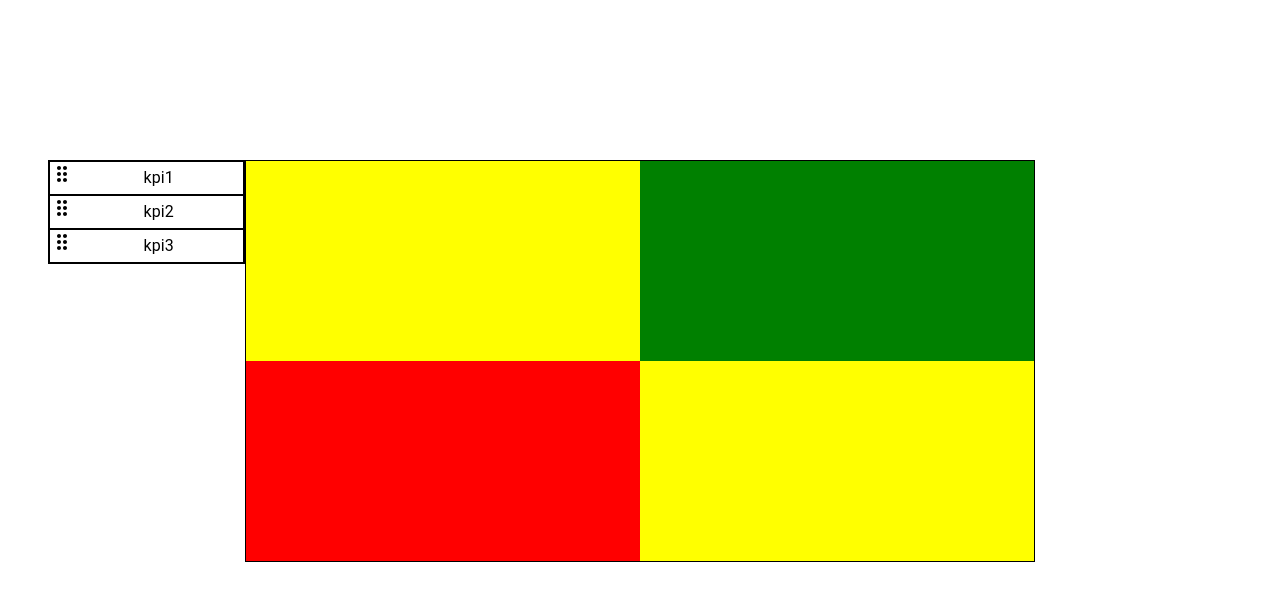
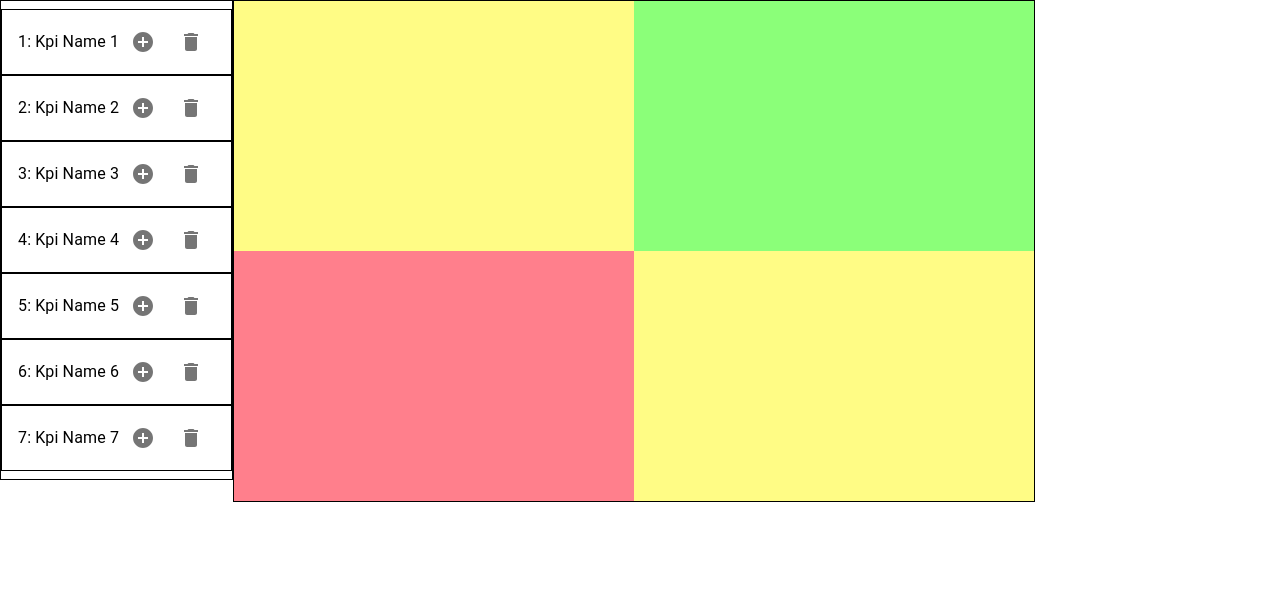
Before and after one commit to Haukain/ddbl-web-app, a React (Create React App) app in the folder source/client/: page /shortListing in a window 1280 px wide. Shown: the top 600 px of the page. Built offline with nearby package versions, Linux system fonts and the light colour scheme.

Commit message:
Better implementation

```diff
--- a/source/client/src/components/ShortListing.js
+++ b/source/client/src/components/ShortListing.js
@@ -1,13 +1,9 @@
 import React from 'react';
 import { makeStyles } from '@material-ui/core/styles';
-import Container from '@material-ui/core/Container';
 import ShortListingBoard from './ShortListingBoard'
 
 const useStyles = makeStyles(theme => ({
-  root : {
-  },
-  test : {
-    margin : theme.spacing(20,0,20,0),
+  board : {
   }
 }));
 
@@ -15,10 +11,10 @@ export default function ShortListing(props) {
   const classes = useStyles();
 
   return (
-    <Container className={classes.root}>
-      <div className={classes.test}>
+    <div>
+      <div className={classes.board}>
         <ShortListingBoard/>
       </div>
-    </Container>
+    </div>
   );
 }
--- a/source/client/src/components/ShortListingBoard.js
+++ b/source/client/src/components/ShortListingBoard.js
@@ -1,27 +1,11 @@
 import React from 'react';
-import update from 'immutability-helper';
 import { withStyles } from '@material-ui/styles';
-import List from '@material-ui/core/List';
-import ListItemText from '@material-ui/core/ListItemText';
-import Draggable from 'react-draggable';
-import { Container, Grid } from '@material-ui/core';
-import DragIndicator from '@material-ui/icons/DragIndicator';
 import ShortListingBoardTarget from './ShortListingBoardTarget';
+import ShortListingBoardList from './ShortListingBoardList';
+import { Grid } from '@material-ui/core';
+import update from 'immutability-helper'
 
 const styles = theme => ({
-    list: {
-      padding :0,
-      border : '1px black solid'
-    },
-    element: {
-      display: 'flex',
-      textAlign: 'center',
-      border : '1px black solid',
-      backgroundColor : 'white',
-    },
-    target: {
-      height : '100%'
-    }
   });
 
 class ShortListingBoard extends React.Component {
@@ -30,73 +14,94 @@ class ShortListingBoard extends React.Component {
     super(props);
 
     this.state = {
-        body : null,
-        elements :
+        kpis :
           [
-            {name:"kpi1",position:{x:0,y:0}},
-            {name:"kpi2",position:{x:0,y:0}},
-            {name:"kpi3",position:{x:0,y:0}}
+            {
+              name : "Kpi Name 1",
+              hidden : true,
+              hovered : false,
+              position : {x: 0, y:0}
+            },
+            {
+              name : "Kpi Name 2",
+              hidden : true,
+              hovered : false,
+              position : {x: 0, y:0}
+            },
+            {
+              name : "Kpi Name 3",
+              hidden : true,
+              hovered : false,
+              position : {x: 0, y:0}
+            },
+            {
+              name : "Kpi Name 4",
+              hidden : true,
+              hovered : false,
+              position : {x: 0, y:0}
+            },
+            {
+              name : "Kpi Name 5",
+              hidden : true,
+              hovered : false,
+              position : {x: 0, y:0}
+            },
+            {
+              name : "Kpi Name 6",
+              hidden : true,
+              hovered : false,
+              position : {x: 0, y:0}
+            },
+            {
+              name : "Kpi Name 7",
+              hidden : true,
+              hovered : false,
+              position : {x: 0, y:0}
+            }
           ]
     }
 
-    this.listRef = React.createRef();
-    this.targetRef = React.createRef();
+    this.positionHandler = this.positionHandler.bind(this)
+    this.addHandler = this.addHandler.bind(this)
+    this.deleteHandler = this.deleteHandler.bind(this)
+    this.hoverHandler = this.hoverHandler.bind(this)
   }
 
-  onDragHandler = (e, position,id) => {
-    const {x, y} = position;
-    this.setState({elements : update(this.state.elements, {[id]: {position: {$set: {x,y}}}})});
-  };
+  positionHandler(id,ui) {
+    let {x, y} = this.state.kpis[id].position;
+    this.setState({kpis : update(this.state.kpis, {[id]: {position: {$set: {x:(x + ui.deltaX),y:(y + ui.deltaY)}}}})});
+    //console.log(this.state.kpis[id].position)
+  }
 
-  onStopHandler = (id) => {
-    const list = this.listRef.current;
-    console.log(this.targetRef.current)
-    const target = this.targetRef.current;
-    let elementOffset = ((list.offsetTop+list.offsetHeight)/this.state.elements.length) * id
-    const tartgetLeftCondition = (this.state.elements[id].position.x + list.offsetLeft)<target.offsetLeft
-    const targetRightCondition = (this.state.elements[id].position.x + list.offsetLeft)>(target.offsetLeft + target.offsetWidth)
-    const tartgetTopCondition = (this.state.elements[id].position.y + list.offsetTop + elementOffset)<target.offsetTop
-    const targetBottomCondition = (this.state.elements[id].position.y + list.offsetTop + elementOffset)>(target.offsetTop + target.offsetHeight)
-    if( (tartgetLeftCondition || targetRightCondition) || (tartgetTopCondition || targetBottomCondition)) {
-      this.setState({elements : update(this.state.elements, {[id]: {position: {$set: {x:0,y:0}}}})});
-    }
-  };
+  addHandler(id) {
+    this.setState({kpis : update(this.state.kpis, {[id]: {hidden: {$set: false}}})});
+  }
 
-  generateListElements() {
-    const { classes } = this.props;
+  deleteHandler(id) {
+    this.setState({kpis : update(this.state.kpis, {[id]: {hidden: {$set: true}}})});
+  }
 
-    let elementList = []
-    for(let [i,e] of this.state.elements.entries()) {
-      elementList.push(
-        <Draggable position={e.position} onDrag={(e,p) => this.onDragHandler(e,p,i)} onStop={(e,p) => this.onStopHandler(i)}>
-            <div className={classes.element}>
-                <DragIndicator></DragIndicator>
-                <ListItemText primary={e.name}/>
-            </div>
-        </Draggable>
-      )
-    }
-    return elementList
+  hoverHandler(id,hover) {
+    this.setState({kpis : update(this.state.kpis, {[id]: {hovered: {$set: hover}}})});
   }
 
   render() {
     const { classes } = this.props;
 
     return (
-        <Container>
+        <div>
           <Grid container>
-            <Grid item xs={2} className={classes.gridItem}>
-                <List ref={this.listRef} className={classes.list}>
-                  {this.generateListElements()}
-                </List>
+            <Grid item>
+              <ShortListingBoardList items={this.state.kpis.map(e => e.name)}
+              addHandler={this.addHandler}
+              deleteHandler={this.deleteHandler}
+              hoverHandler={this.hoverHandler}/>
             </Grid>
-            <Grid item xs={8} className={classes.gridItem}>
-              <div ref={this.targetRef} className={classes.target}>
-                <ShortListingBoardTarget/>
-              </div>
+            <Grid item>
+              <ShortListingBoardTarget items={this.state.kpis.map(e => ({hidden:e.hidden,hovered:e.hovered}))} positionHandler={this.positionHandler}/>
             </Grid>
           </Grid>
-        </Container>
+        </div>
     );
   }
 }
--- /dev/null
+++ b/source/client/src/components/ShortListingBoardList.js
@@ -0,0 +1,53 @@
+import React from 'react';
+import { makeStyles } from '@material-ui/core/styles';
+import { ListItem, List, IconButton, ListItemText, ListItemSecondaryAction } from '@material-ui/core';
+import AddCircleIcon from '@material-ui/icons/AddCircle';
+import DeleteIcon from '@material-ui/icons/Delete';
+
+const useStyles = makeStyles(theme => ({
+    listRoot : {
+        border : 'solid 1px black'
+    },
+    listItem : {
+        border : 'solid 1px black'
+    },
+    listItemAdd : {
+        margin : 50,
+    },
+    listItemDelete : {
+        margin : 25,
+    }
+}));
+
+function generateListItems(classes,items,addHandler,deleteHandler,hoverHandler) {
+
+    let listItems = []
+    for (let i =0; i<items.length; i++) {
+        listItems.push(
+            <ListItem className={classes.listItem} onMouseOver={() => hoverHandler(i,true)} onMouseOut={() => hoverHandler(i,false)}>
+                <ListItemText
+                primary={(i+1)+": "+items[i]}
+                />
+                <IconButton onClick={() => addHandler(i)}>
+                    <AddCircleIcon />
+                </IconButton>
+                <IconButton onClick={() => deleteHandler(i)}>
+                    <DeleteIcon />
+                </IconButton>
+            </ListItem>
+        )
+    }
+    return listItems
+}
+
+export default function ShortListingBoardList(props) {
+  const classes = useStyles();
+
+  return (
+    <div>
+        <List className={classes.listRoot}>
+            {generateListItems(classes,props.items,props.addHandler,props.deleteHandler,props.hoverHandler)}
+        </List>
+    </div>
+  );
+}
--- a/source/client/src/components/ShortListingBoardTarget.js
+++ b/source/client/src/components/ShortListingBoardTarget.js
@@ -1,48 +1,102 @@
 import React from 'react';
 import { makeStyles } from '@material-ui/core/styles';
-import { Grid } from '@material-ui/core';
+import Draggable from 'react-draggable';
+import clsx from 'clsx'
 
 const useStyles = makeStyles(theme => ({
-  target: {
-    height : 400,
-    border : '1px black solid'
+  targetRoot : {
+    position: 'relative',
+    border : 'solid 1px black',
+    height : 500,
+    width : 800,
   },
-  grid : {
-    height : '100%'
+  targetCell : {
+    float : 'left',
+    width : '50%',
+    height : '50%'
   },
   cell00 : {
-    backgroundColor : 'yellow',
-    height: '50%'
+    display: 'inline-block',
+    backgroundColor : '#FFFC85'
   },
   cell01 : {
-    backgroundColor : 'green',
-    height: '50%'
+    display: 'inline-block',
+    backgroundColor : '#8BFF79'
   },
   cell10 : {
-    backgroundColor : 'red',
-    height: '50%'
+    display: 'inline-block',
+    backgroundColor : '#FF7F8C'
   },
   cell11 : {
-    backgroundColor : 'yellow',
-    height: '50%'
+    display: 'inline-block',
+    backgroundColor : '#FFFC85'
+  },
+  targetToken : {
+    position: 'absolute',
+    zIndex : '6',
+    border : 'solid 1px black',
+    borderRadius : 2020,
+    backgroundColor : '#FF3A44',
+    height : 30,
+    width : 30
+  },
+  targetTokenText : {
+    textAlign : 'center',
+    color : 'white'
+  },
+  hidden : {
+    display : 'none'
+  },
+  hovered : {
+    backgroundColor : 'blue',
   }
 }));
+
+function generateTargetTokens(classes,items,positionHandler) {
+
+  let targetTokens = []
+  for (let i =0; i<items.length; i++) {
+    targetTokens.push(
+        <Draggable onDrag={(_,ui) => positionHandler(i,ui)} bounds='parent'>
+          <div className={clsx(classes.targetToken,items[i].hidden && classes.hidden,items[i].hovered && classes.hovered)}>
+            <div className={classes.targetTokenText}>{i+1}</div>
+          </div>
+        </Draggable>
+      )
+  }
+  return targetTokens
+}
 
 export default function ShortListingBoardTarget(props) {
   const classes = useStyles();
 
   return (
-    <div className={classes.target}>
-      <Grid container className={classes.grid}>
-        <Grid item xs={6} className={classes.cell00}>
-        </Grid>
-        <Grid item xs={6} className={classes.cell01}>
-        </Grid>
-        <Grid item xs={6} className={classes.cell10}>
-        </Grid>
-        <Grid item xs={6} className={classes.cell11}>
-        </Grid>
-      </Grid>
+    <div className={classes.targetRoot}>
+      <div className={clsx(classes.targetCell,classes.cell00)}>
+      </div>
+      <div className={clsx(classes.targetCell,classes.cell01)}>
+      </div>
+      <div className={clsx(classes.targetCell,classes.cell10)}>
+      </div>
+      <div className={clsx(classes.targetCell,classes.cell11)}>
+      </div>
+      {generateTargetTokens(classes,props.items,props.positionHandler)}
     </div>
+    // <div className="box" style={{height: '500px', width: '500px', position: 'relative', overflow: 'auto', padding: '0'}}>
+    //       <div style={{height: '1000px', width: '1000px', padding: '10px'}}>
+    //         <Draggable bounds="parent">
+    //           <div className="box">
+    //             I can only be moved within my offsetParent.<br /><br />
+    //             Both parent padding and child margin work properly.
+    //           </div>
+    //         </Draggable>
+    //         <Draggable bounds="parent">
+    //           <div className="box">
+    //             I also can only be moved within my offsetParent.<br /><br />
+    //             Both parent padding and child margin work properly.
+    //           </div>
+    //         </Draggable>
+    //       </div>
+    //     </div>
   );
 }
```
Also changed, not shown: 1 other file (tests, documents, lock files or other folders).
